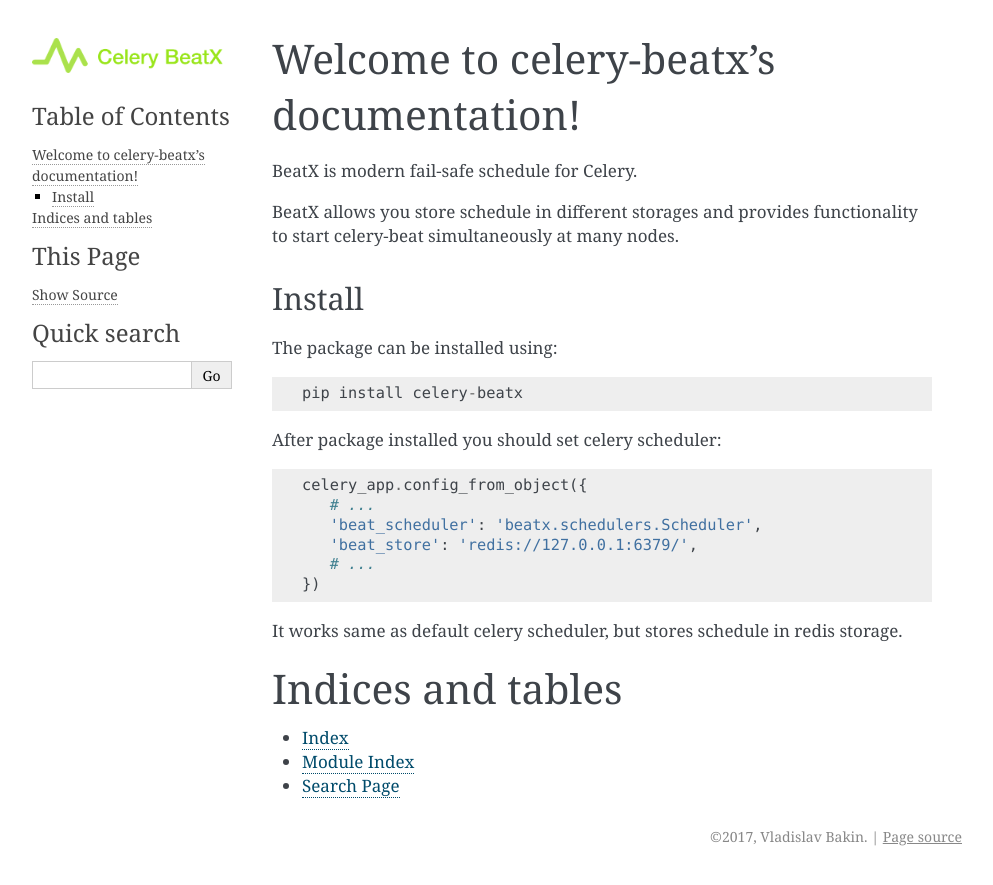
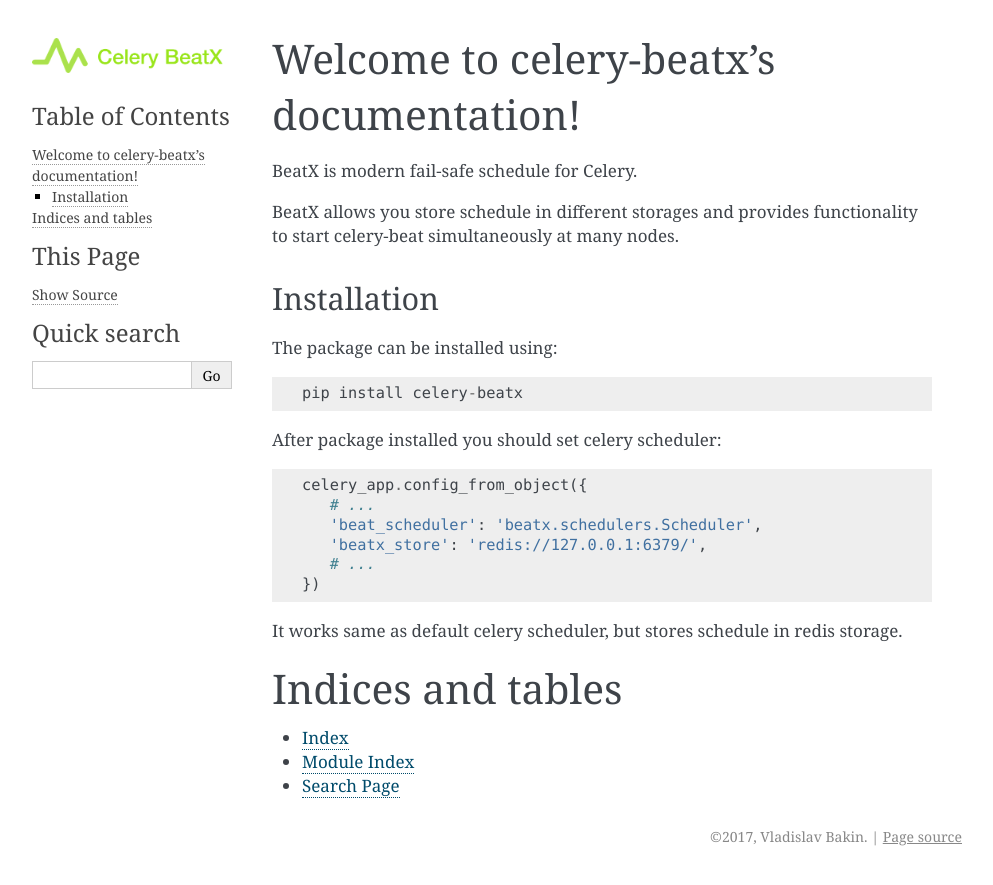
Before and after one commit to mixkorshun/celery-beatx, a Sphinx documentation site: the page built from docs/index.rst, in a window 1280 px wide. Shown: the top 885 px of the page, without its empty margins (148-1141 px from the left). Built offline with Sphinx 7.4.7, drawn with Linux system fonts in a browser that asks for light colours.

Commit message:
rename beatX specified settings using beatx prefix
Use beatx_ prefix instead of beat_ prefix to prevent name collisions.
Also beatx_ prefix will highlight configurations which used by beatX
package only and helps to find it in code.

```diff
--- a/docs/index.rst
+++ b/docs/index.rst
@@ -7,8 +7,8 @@
 provides functionality to start celery-beat simultaneously at many nodes.
 
 
-Install
--------
+Installation
+-------------
 
 The package can be installed using::
 
@@ -19,7 +19,7 @@
    celery_app.config_from_object({
       # ...
       'beat_scheduler': 'beatx.schedulers.Scheduler',
-      'beat_store': 'redis://127.0.0.1:6379/',
+      'beatx_store': 'redis://127.0.0.1:6379/',
       # ...
    })
 
```
Also changed, not shown: 1 other file.
